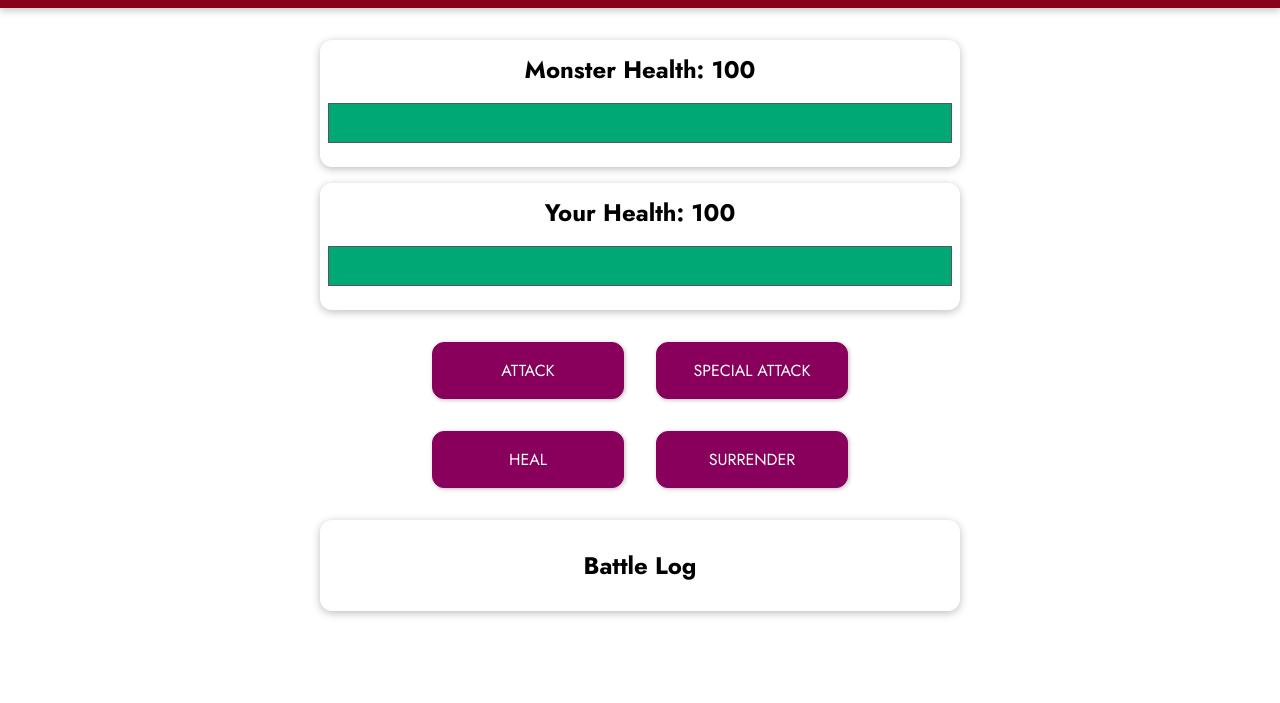
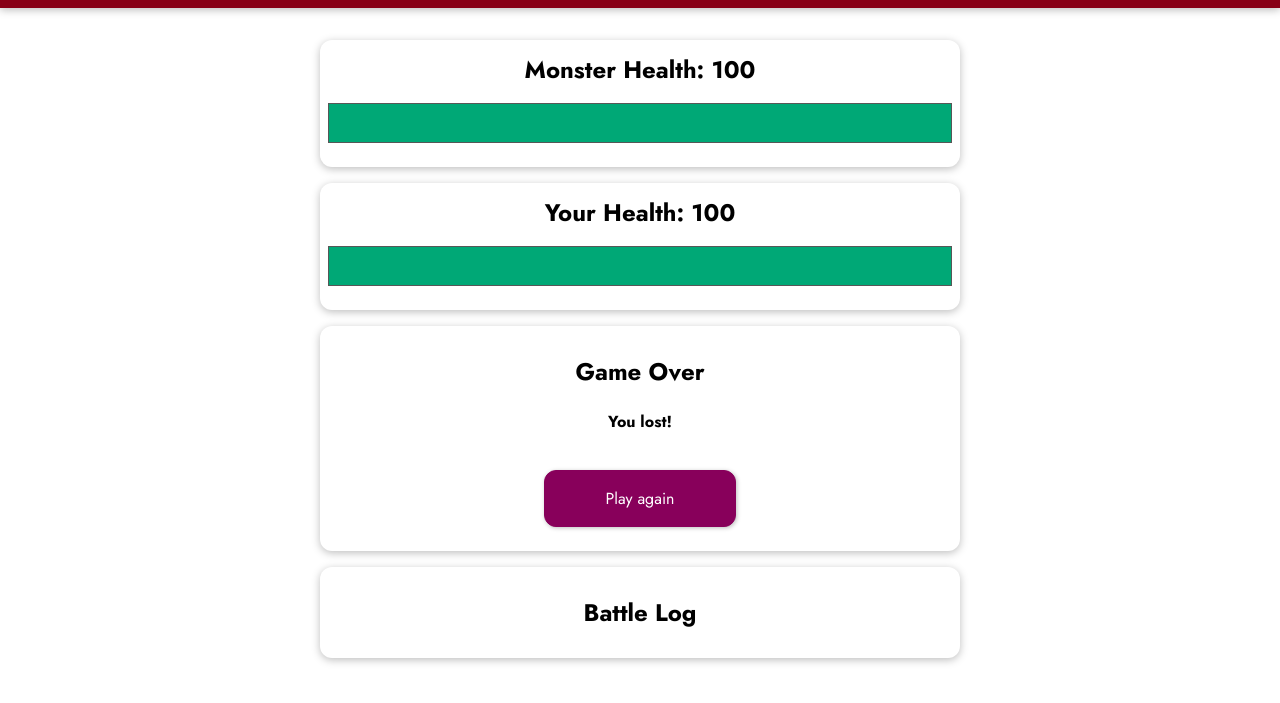
Before and after one commit to Camelleon007/VueSlayerGame, a plain HTML site: page index.html in a window 1280 px wide. Both pictures are taken after a click on the button "SURRENDER". Shown: the part 97-800 px from the top of the page. Drawn offline with nearby package versions, Linux system fonts and the light colour scheme.

Commit message:
new game plus monster bar styles

```diff
--- a/app.js
+++ b/app.js
@@ -9,12 +9,23 @@ const app = Vue.createApp({
       monsterHealth: 100,
       currentRound: 0,
       winner: null,
+      monsterBarColor: "#00a876",
     };
   },
   computed: {
     monsterBarStyles() {
+      if (this.monsterHealth < 0) {
+        this.monsterHealth = 0;
+      }
+      if (this.monsterHealth < 30) {
+        this.monsterBarColor = "red";
+      } else if (this.monsterHealth < 60) {
+        this.monsterBarColor = "orange";
+      }
+
       return {
         width: this.monsterHealth + "%",
+        backgroundColor: this.monsterBarColor,
       };
     },
     playerBarStyles() {
@@ -75,6 +86,16 @@ const app = Vue.createApp({
       }
       this.attackPlayer();
     },
+    newGame() {
+      this.currentRound = 0;
+      this.winner = null;
+      this.playerHealth = 100;
+      this.monsterHealth = 100;
+      this.monsterBarColor = "#00a876";
+    },
+    surrender() {
+      this.winner = "monster";
+    },
   },
 });
 
--- a/index.html
+++ b/index.html
@@ -34,14 +34,15 @@
         <h4 v-if="winner === 'monster'">You lost!</h4>
         <h4 v-else-if="winner === 'player'">You won!</h4>
         <h4 v-else>Draw!</h4>
+        <button @click="newGame">Play again</button>
       </section>
-      <section id="controls">
+      <section id="controls" v-if="!winner">
         <button @click="attackMonster">ATTACK</button>
         <button @click="specialAttack" :disabled="specialAttackAvailable">
           SPECIAL ATTACK
         </button>
         <button @click="healPlayer">HEAL</button>
-        <button>SURRENDER</button>
+        <button @click="surrender">SURRENDER</button>
       </section>
       <section id="log" class="container">
         <h2>Battle Log</h2>
```
